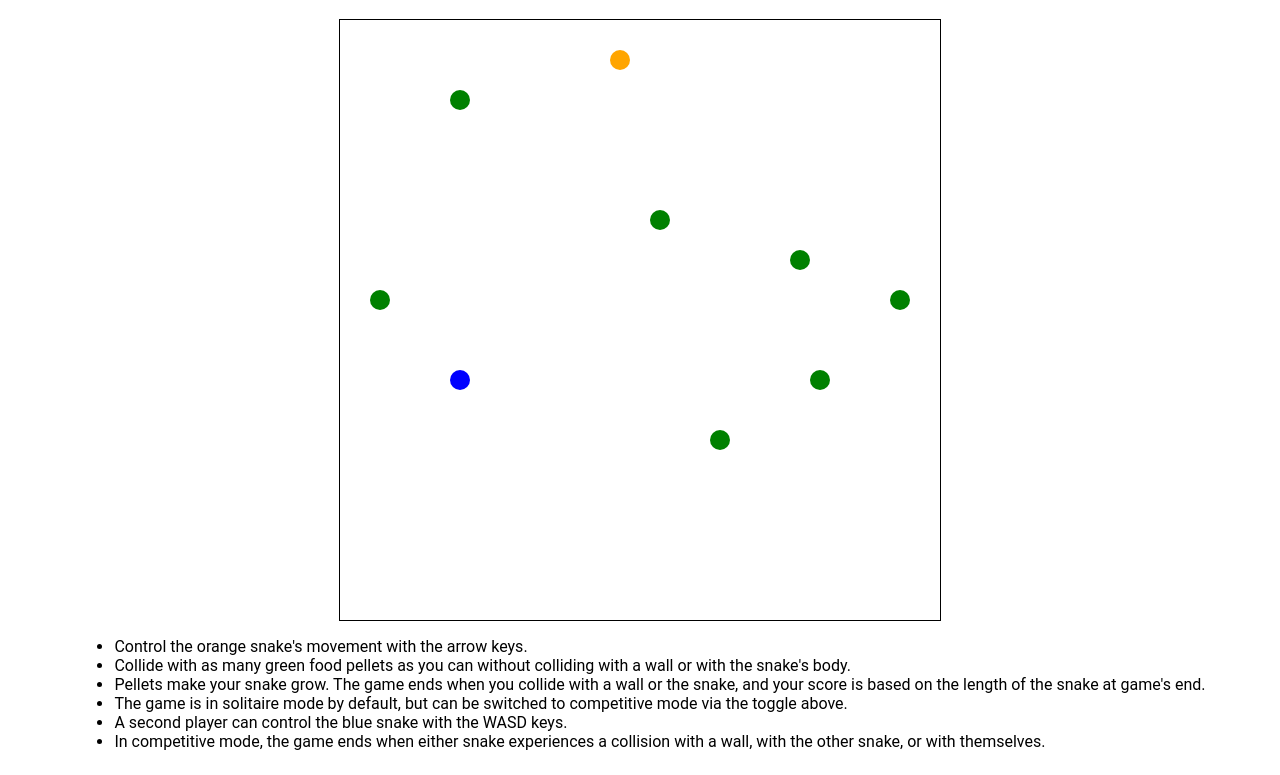
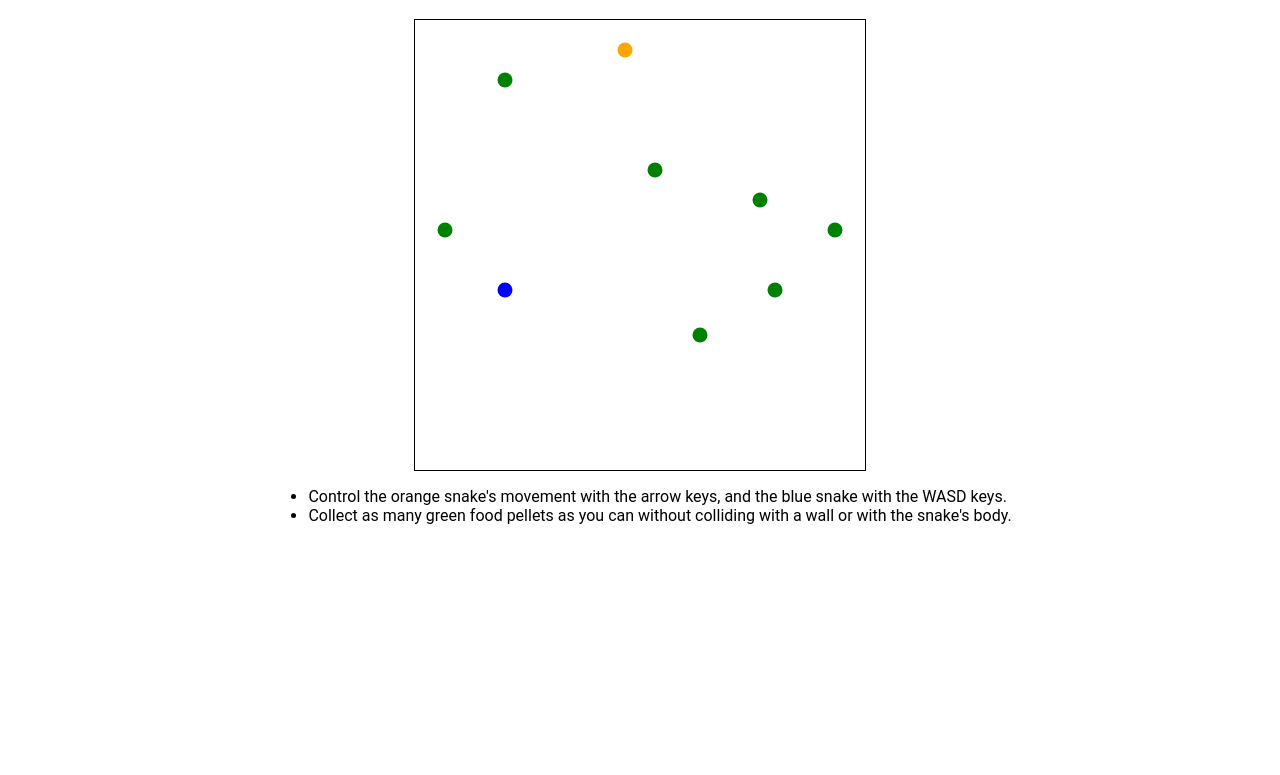
Before and after one commit to zfornaca/Snake-game, a plain HTML site: page index.html in a window 1280 px wide. Shown: the part 79-854 px from the top of the page. After the commit the page ends 800 px from the top, so only its background shows below. Drawn offline with Linux system fonts and the light colour scheme.

Commit message:
2p snake

```diff
--- a/index.html
+++ b/index.html
@@ -14,14 +14,8 @@
     <h1>Snake Game</h1>
     <canvas id="board" style="border: solid 1px black"></canvas>
     <ul>
-        <li>Control the orange snake's movement with the arrow keys.</li>
-        <li>Collide with as many green food pellets as you can without colliding with a wall or with the snake's body.</li>
-        <li>Pellets make your snake grow. The game ends when you collide with a wall or the snake, and your score is
-            based on the length of the snake at game's end.</li>
-        <li>The game is in solitaire mode by default, but can be switched to competitive mode via the toggle above.</li>
-        <li>A second player can control the blue snake with the WASD keys.</li>
-        <li>In competitive mode, the game ends when either snake experiences a collision with a wall, with the other
-            snake, or with themselves.</li>
+        <li>Control the orange snake's movement with the arrow keys, and the blue snake with the WASD keys.</li>
+        <li>Collect as many green food pellets as you can without colliding with a wall or with the snake's body.</li>
     </ul>
 
     <script src="./snake.js"></script>
--- a/snake.js
+++ b/snake.js
@@ -1,4 +1,4 @@
-const SCALE = 20;
+const SCALE = 15;
 const WIDTH = 30;
 const HEIGHT = 30;
 const SPEED = 400;
@@ -243,19 +243,6 @@ const snake2 = new Snake(
   'blue'
 );
 
-// const snake3 = new Snake(
-//   { f: 'left', h: 'right', t: 'up', g: 'down' },
-//   new Point(20, 20),
-//   'left',
-//   'red'
-// );
+const game = new Game([snake1, snake2]);
 
-// const snake4 = new Snake(
-//   { j: 'left', l: 'right', i: 'up', k: 'down' },
-//   new Point(5, 5),
-//   'left',
-//   'pink'
-// );
-
-const game = new Game([snake1, snake2]);
 game.play();
```
